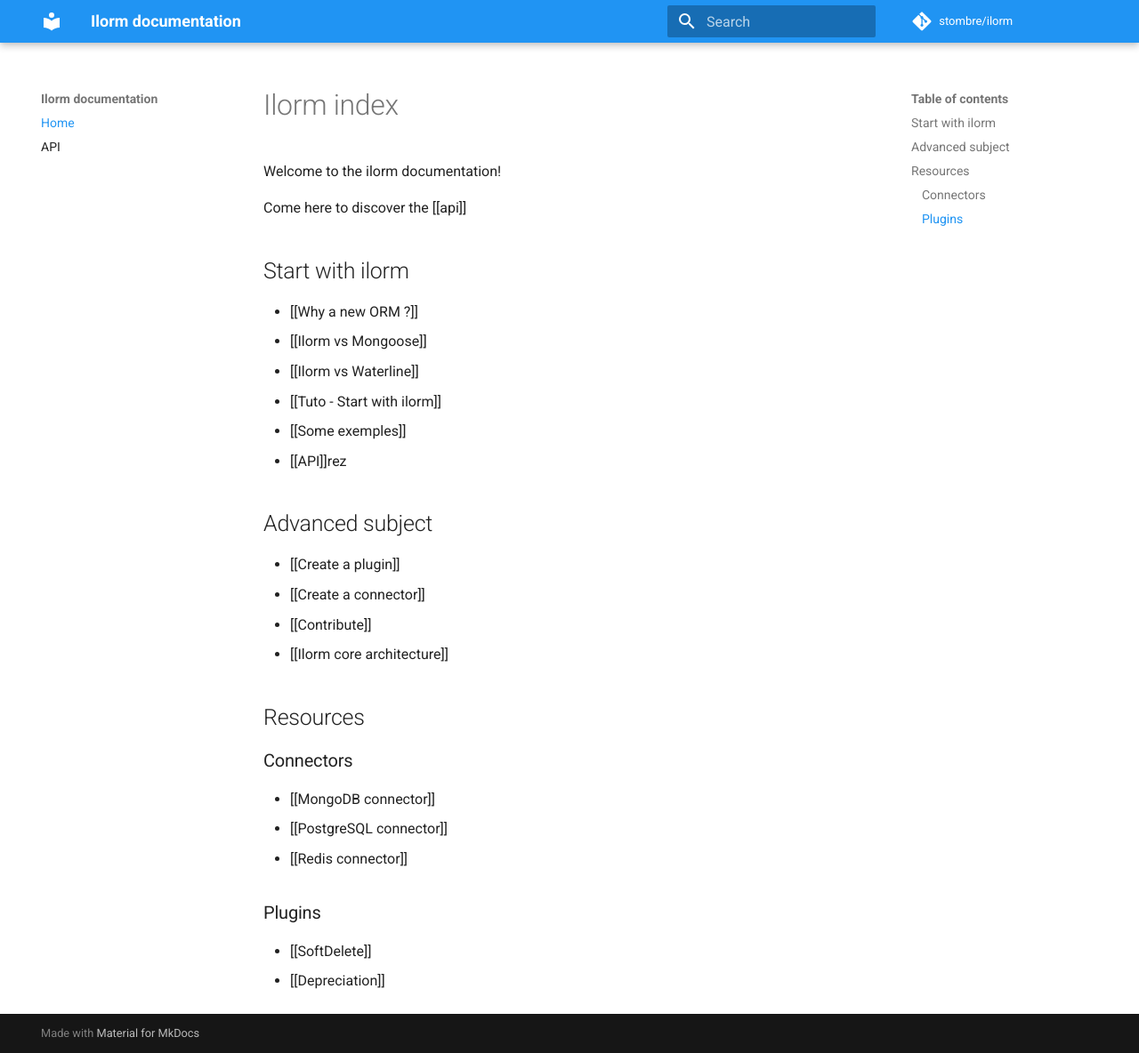
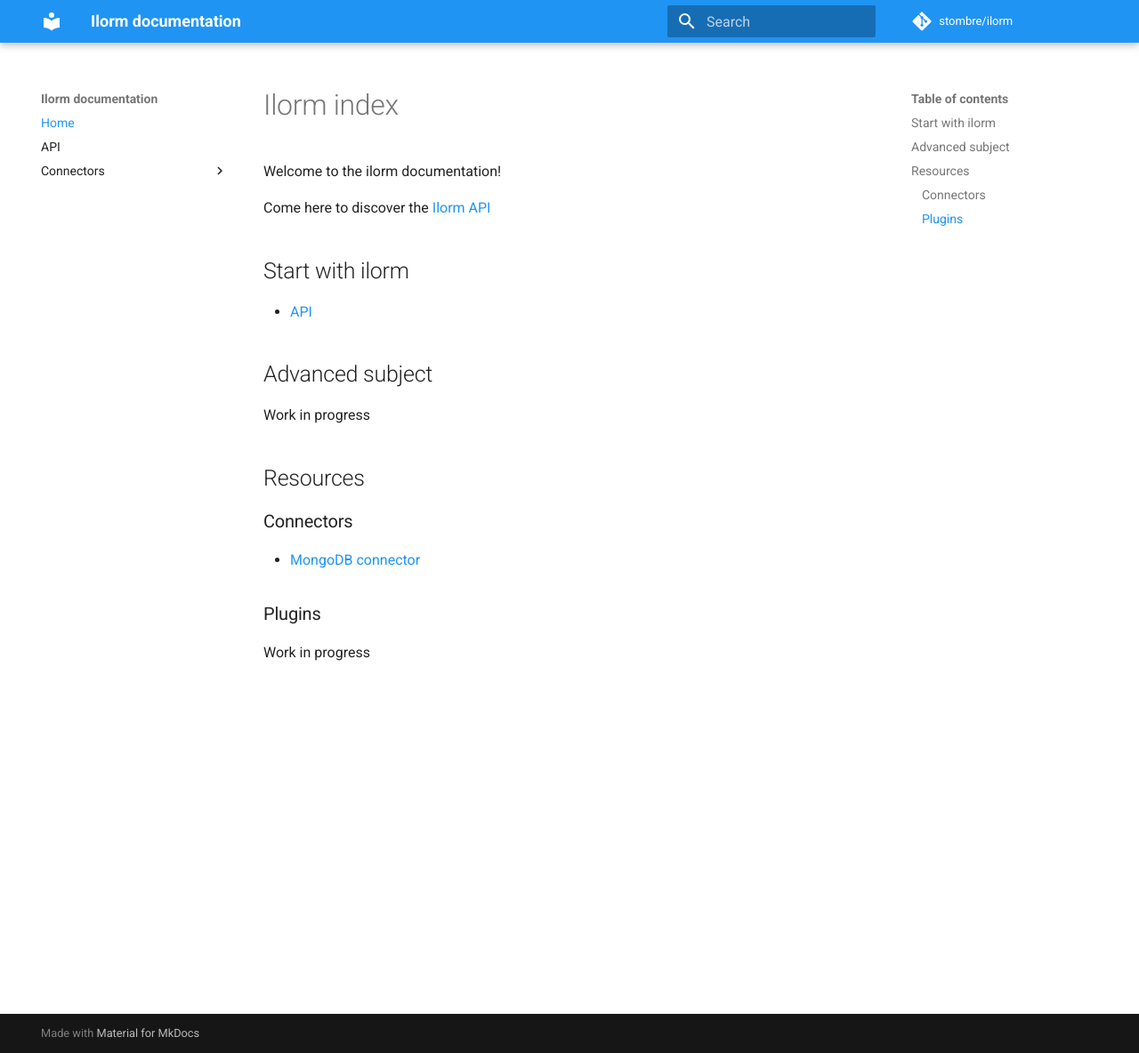
Before and after one commit to ilorm/ilorm.github.io, an MkDocs documentation site: the page built from raws/index.md, in a window 1280 px wide and 1184 px high. Shown: the whole window at 89% size. Built offline with MkDocs 1.6.1 and Material for MkDocs 9.7.7, drawn with Linux system fonts in a browser that asks for light colours; comment, search, counter and statistics services are not loaded; old or Windows-style settings are respelled for this version of MkDocs.

Commit message:
☑️ [DOC] Add MongoDB documentation, clean index

```diff
--- a/mkdocs.yml
+++ b/mkdocs.yml
@@ -2,6 +2,8 @@
 pages:
     - Home: index.md
     - API: api_public.md
+    - Connectors:
+        - MongoDB: connectors/mongodb.md
 theme:
   name: 'material'
   palette:
--- a/raws/index.md
+++ b/raws/index.md
@@ -2,28 +2,17 @@
 
 Welcome to the ilorm documentation!
 
-Come here to discover the [[api]]
+Come here to discover the [Ilorm API](./api_public)
 
 ## Start with ilorm
-* [[Why a new ORM ?]]
-* [[Ilorm vs Mongoose]]
-* [[Ilorm vs Waterline]]
-* [[Tuto - Start with ilorm]]
-* [[Some exemples]]
-* [[API]]rez
+* [API](./api_public)
 
 ## Advanced subject
-* [[Create a plugin]]
-* [[Create a connector]]
-* [[Contribute]]
-* [[Ilorm core architecture]]
+Work in progress
 
 ## Resources
 ### Connectors
-* [[MongoDB connector]]
-* [[PostgreSQL connector]]
-* [[Redis connector]]
+* [MongoDB connector](./connectors/mongodb)
 
 ### Plugins
-* [[SoftDelete]]
-* [[Depreciation]]
+Work in progress
```
Also changed, not shown: docs/404.html (+36 -0 lines), docs/api_public/index.html (+50 -0 lines), docs/index.html (+41 -20 lines), docs/search/search_index.json (+51 -6 lines), docs/sitemap.xml (+10 -0 lines), raws/connectors/mongodb.md (added, +50 -0 lines).
